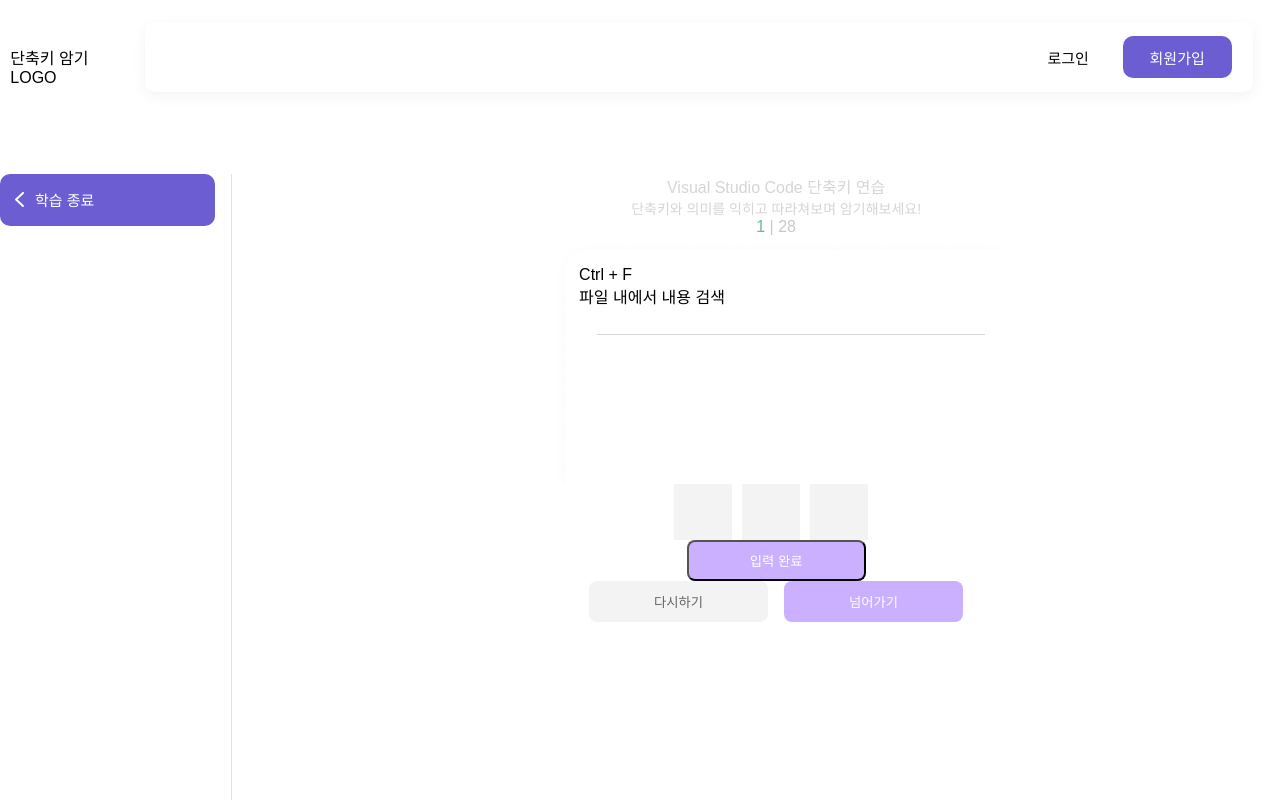
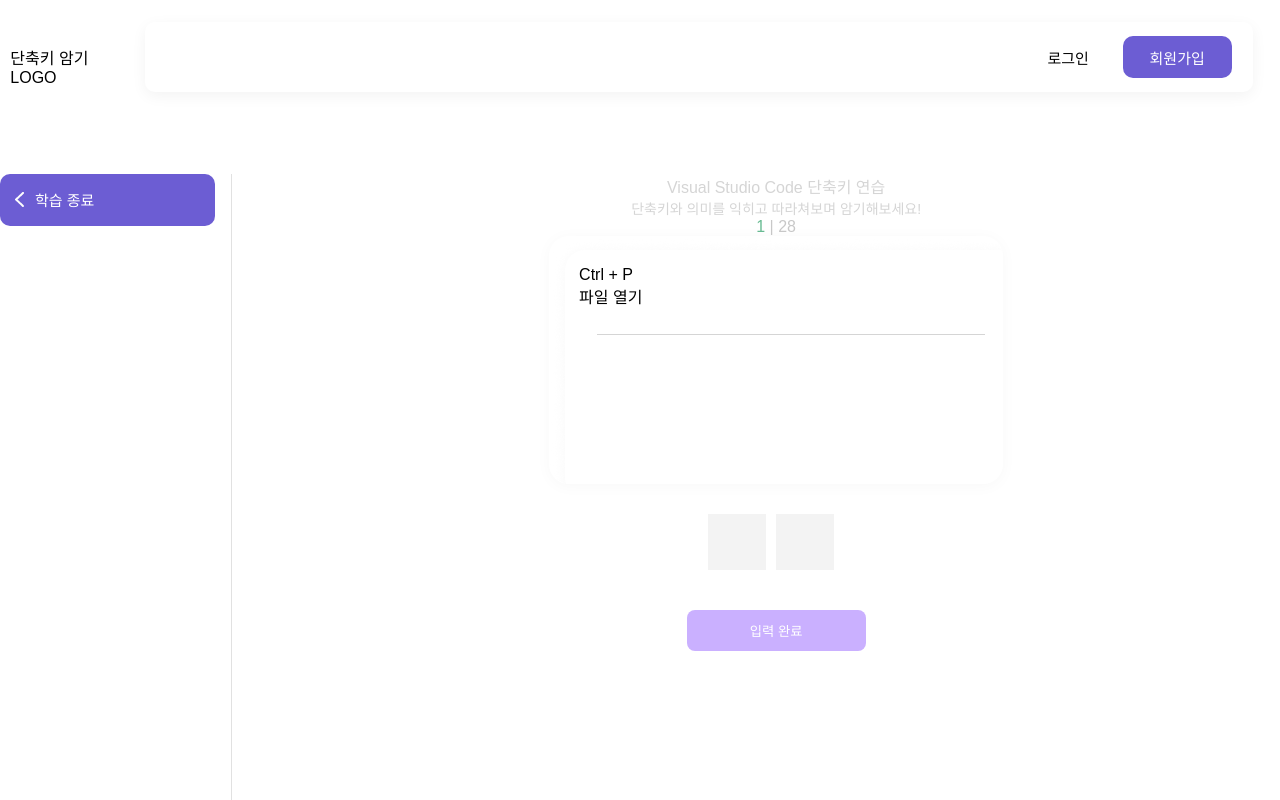
Before and after one commit to youjin0411/ityping-client, a Next.js app: page /practice/shortcut in a window 1280 px wide. Shown: the top 800 px of the page. Built offline with nearby package versions, Linux system fonts and the light colour scheme.

Commit message:
💩 add: 뭔가 이상한 키 입력...

```diff
--- /dev/null
+++ b/src/hooks/useKeyInput.js
@@ -0,0 +1,110 @@
+import { shortcuts } from '@/public/shortcuts';
+import { useState, useEffect } from 'react';
+
+const useKeyInput = () => {
+  const [currentInputIndex, setCurrentInputIndex] = useState(0); // 현재 입력 중인 인덱스
+  const [currentShortcutIndex, setCurrentShortcutIndex] = useState(0); // 현재 카드 인덱스
+  const [keysPressed, setKeysPressed] = useState(['', '']); // 입력한 키를 상태로 관리
+  const [pageNum, setPageNum] = useState(1);
+
+
+  useEffect(() => {
+		const handleKeyDown = (event) => {
+			if (event.key === 'Process' || event.key === 'Meta' || event.key === 'Backspace') {
+				event.preventDefault();
+        event.stopPropagation();
+      } else if (event.key === 'Control' || event.key === 'HanjaMode') {
+				event.preventDefault();
+        event.stopPropagation();
+        setKeysPressed((prevKeys) => {
+					const newKeys = [...prevKeys];
+          newKeys[currentInputIndex] = 'Ctrl';
+          return newKeys;
+        });
+        setCurrentInputIndex((prevIndex) => (prevIndex + 1) % 3); // 다음 입력 인덱스로 이동
+      } else if (event.key === 'Alt' || event.key === 'HangulMode') {
+				event.preventDefault();
+        event.stopPropagation();
+        setKeysPressed((prevKeys) => {
+					const newKeys = [...prevKeys];
+          newKeys[currentInputIndex] = 'Alt';
+          return newKeys;
+        });
+        setCurrentInputIndex((prevIndex) => (prevIndex + 1) % 3); // 다음 입력 인덱스로 이동
+      } else if (event.key === 'F2') {
+				event.preventDefault();
+        event.stopPropagation();
+        setKeysPressed((prevKeys) => {
+					const newKeys = [...prevKeys];
+          newKeys[currentInputIndex] = 'F2';
+          return newKeys;
+        });
+        setCurrentInputIndex((prevIndex) => (prevIndex + 1) % 3); // 다음 입력 인덱스로 이동
+      } else if (
+				event.key === 'ArrowUp' ||
+        event.key === 'ArrowDown' ||
+        event.key === 'ArrowLeft' ||
+        event.key === 'ArrowRight'
+				) {
+					event.preventDefault();
+					event.stopPropagation();
+					let direction = '';
+					if (event.key === 'ArrowUp') direction = '↑';
+					else if (event.key === 'ArrowDown') direction = '↓';
+					else if (event.key === 'ArrowLeft') direction = '←';
+					else if (event.key === 'ArrowRight') direction = '→';
+					setKeysPressed((prevKeys) => {
+						const newKeys = [...prevKeys];
+						newKeys[currentInputIndex] = direction;
+						return newKeys;
+					});
+        setCurrentInputIndex((prevIndex) => (prevIndex + 1) % 3); // 다음 입력 인덱스로 이동
+      } else if (event.key === 'Enter' && event.target.tagName !== 'INPUT') {
+				event.preventDefault();
+        event.stopPropagation();
+        setCurrentShortcutIndex((prevIndex) => (prevIndex + 1) % shortcuts.length);
+        setKeysPressed((prevKeys) => prevKeys.map(() => ''));
+      } else {
+				const key = event.key;
+				setKeysPressed((prevKeys) => {
+					const newKeys = [...prevKeys];
+					newKeys[currentInputIndex] = key;
+					return newKeys;
+				});
+				setCurrentInputIndex((prevIndex) => (prevIndex + 1) % shortcuts.length); // 다음 입력 인덱스로 이동
+			}
+    };
+
+    window.addEventListener('keydown', handleKeyDown);
+
+    return () => {
+			window.removeEventListener('keydown', handleKeyDown);
+    };
+  }, [currentInputIndex]);
+
+  // 키 입력이 완료되었을 때
+  const handleInputComplete = () => {
+    console.log('Keys pressed:', keysPressed);
+  };
+
+  // 다음 카드로 넘어갈 때
+  const handleNextCard = () => {
+    setCurrentShortcutIndex((prevIndex) => (prevIndex + 1) % shortcuts.length);
+    setPageNum(pageNum + 1);
+  }
+
+  return {
+    currentInputIndex,
+    currentShortcutIndex,
+    keysPressed,
+    pageNum,
+    setCurrentInputIndex,
+    setCurrentShortcutIndex,
+    setKeysPressed,
+    setPageNum,
+    handleInputComplete,
+    handleNextCard,
+  };
+};
+
+export default useKeyInput;
--- a/src/pages/practice/shortcut.js
+++ b/src/pages/practice/shortcut.js
@@ -1,44 +1,59 @@
 import Navbar from '@/src/component/Navbar';
 import Sidebar from '@/src/component/Sidebar';
 import styles from '@/styles/ShortCut.module.css';
-import { useRouter } from 'next/router';
+import { shortcuts } from '@/public/shortcuts';
+import useKeyInput from '@/src/hooks/useKeyInput';
 
-const PracShortCut = (props) => {
-    const router = useRouter();
+const PracShortCut = () => {
+  const {
+    currentShortcutIndex,
+    keysPressed,
+    pageNum,
+    handleInputComplete,
+    handleNextCard,
+  } = useKeyInput();
+
+	// 현재 카드에 해당하는 단축키를 가져옴
+	const currentShortcut = shortcuts[currentShortcutIndex];
+  const shortcutKeys = currentShortcut.shortcut.split(' + ');
 
   return (
     <>
-            <Navbar/>
+      <Navbar />
       <div className={styles.container}>
-                <Sidebar title='학습 종료' image='/images/leave.png'/>
+        <Sidebar title="학습 종료" image="/images/leave.png" />
         <div className={styles.right_container}>
           <div className={styles.title_container}>
             <p className={styles.title}>Visual Studio Code 단축키 연습</p>
             <p className={styles.title}>단축키와 의미를 익히고 따라쳐보며 암기해보세요!</p>
           </div>
           <div className={styles.page_container}>
-                        <div className={styles.current_page}>1</div>
+            <div className={styles.current_page}>{pageNum}</div>
             <div className={styles.line}> | </div>
             <div className={styles.all_page}>28</div>
           </div>
           <div className={styles.card}>
-                        <div className={styles.card_title}>Ctrl + F</div>
-                        <div className={styles.card_content}>파일 내에서 내용 검색</div>
+            <div className={styles.card_title}>{currentShortcut.shortcut}</div>
+            <div className={styles.card_content}>{currentShortcut.description}</div>
           </div>
           <div className={styles.input_container}>
-                        <input className={styles.input}/>
-                        <input className={styles.input}/>
-                        <input className={styles.input}/>
+						{shortcutKeys.map((key, index) => (
+							<div className={styles.input} key={index}>{keysPressed[index]}</div>
+						))}
           </div>
-                    <button className={styles.enter_btn}>입력 완료</button>
+          <button className={styles.enter_btn} onClick={handleInputComplete}>
+            입력 완료
+          </button>
           <div className={styles.btn_container}>
             <button className={styles.retry_btn}>다시하기</button>
-                        <button className={styles.next_btn}>넘어가기</button>
+            <button className={styles.next_btn} onClick={handleNextCard}>
+              넘어가기
+            </button>
           </div>
         </div>
       </div>
     </>
   );
-}
+};
 
 export default PracShortCut;
--- a/src/pages/study/shortcut.js
+++ b/src/pages/study/shortcut.js
@@ -5,7 +5,7 @@ import Progress from '@/src/component/Progress';
 import Sidebar from '@/src/component/Sidebar';
 import styles from '@/styles/Study.module.css';
 import { useRouter } from 'next/router';
-import { shortcuts } from '@/public/shortcuts'
+import { shortcuts } from '@/public/shortcuts';
 
 const StudyShortCut = (props) => {
     const router = useRouter();
--- a/styles/Shortcut.module.css
+++ b/styles/Shortcut.module.css
@@ -55,22 +55,32 @@ div .title:nth-child(2) {
     height: 248px;
     padding: 30px;
     border-radius: 20px;
+    box-shadow: 0px 2px 16px 0px rgba(0, 0, 0, 0.03);
+}
+
+.input_container {
+    display: flex;
 }
 
 .input {
     width: 58px;
     height: 56px;
+    margin-top: 30px;
     margin-right: 10px;
+    padding: 15px;
     background-color: #F3F3F3;
     border: 0;
     outline: none;
+    font-size: 17px;
 }
 
 .enter_btn {
     width: 179px;
     height: 41px;
+    margin-top: 40px;
     border-radius: 8px;
     background-color: #CAB0FF;
+    border: 0;
     color: white;
 }
 
@@ -79,7 +89,8 @@ div .title:nth-child(2) {
 }
 
 .btn_container {
-    display: flex;
+    display: none;
+    /* display: flex; */
     justify-content: space-between;
     align-items: center;
     width: 374px;
```
Lines whose indentation alone changed are shown as unchanged.
